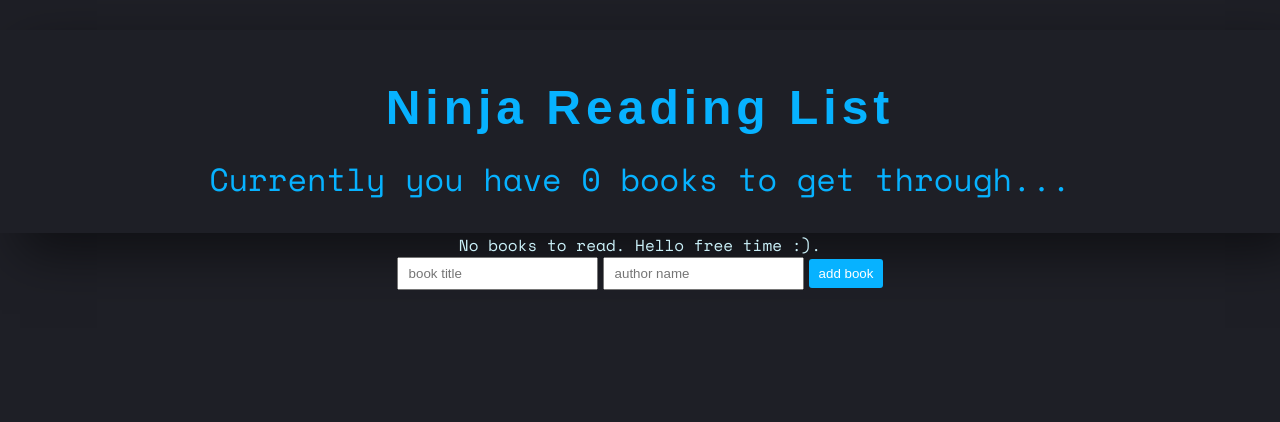
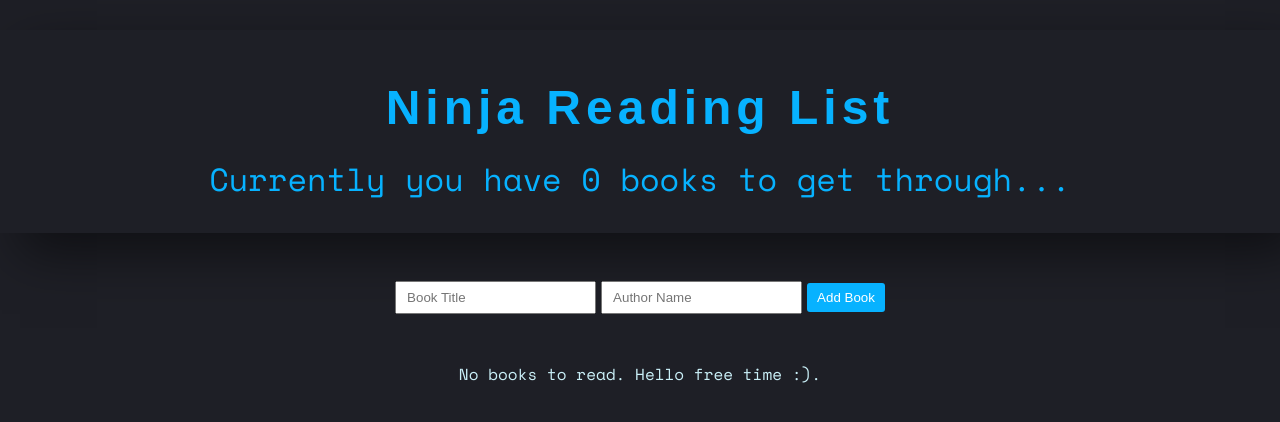
Before and after one commit to saramazal/react-context-example, a React (Create React App) app: page / in a window 1280 px wide. Shown: the top 422 px of the page. Built offline with nearby package versions, Linux system fonts and the light colour scheme.

Commit message:
adding mardings

```diff
--- a/src/App.js
+++ b/src/App.js
@@ -9,8 +9,8 @@ function App() {
     <div className="App">
       <BookContextProvider>
         <Navbar />
-        <BookList />
-        <NewBookForm />
+         <NewBookForm />
+         <BookList />
       </BookContextProvider>
     </div>
   );
--- a/src/components/NewBookForm.js
+++ b/src/components/NewBookForm.js
@@ -15,11 +15,11 @@ const NewBookForm = () => {
 
   return (
     <form onSubmit={handleSubmit}>
-      <input type="text" placeholder="book title" value={title}
+      <input  type="text" placeholder="Book Title" value={title}
         onChange={(e) => setTitle(e.target.value)} required />
-      <input type="text" placeholder="author name" value={author}
+      <input  type="text" placeholder="Author Name" value={author}
         onChange={(e) => setAuthor(e.target.value)} required />
-      <input type="submit" value="add book" />
+      <input type="submit" value="Add Book" />
     </form>
   );
 }
--- a/src/index.css
+++ b/src/index.css
@@ -111,4 +111,18 @@ input[type="submit"] {
 input[type="submit"]:hover {
     transform: scale(1.1);
     background-color: #ff00cc;
+ }
+
+ form {
+margin-top: 3em;
 }
+.title {
+    font-size: 2em;
+}
+
+.author {
+    font-size: 1.2em;
+}
+.empty {
+    margin-top: 3em;
+}
```
